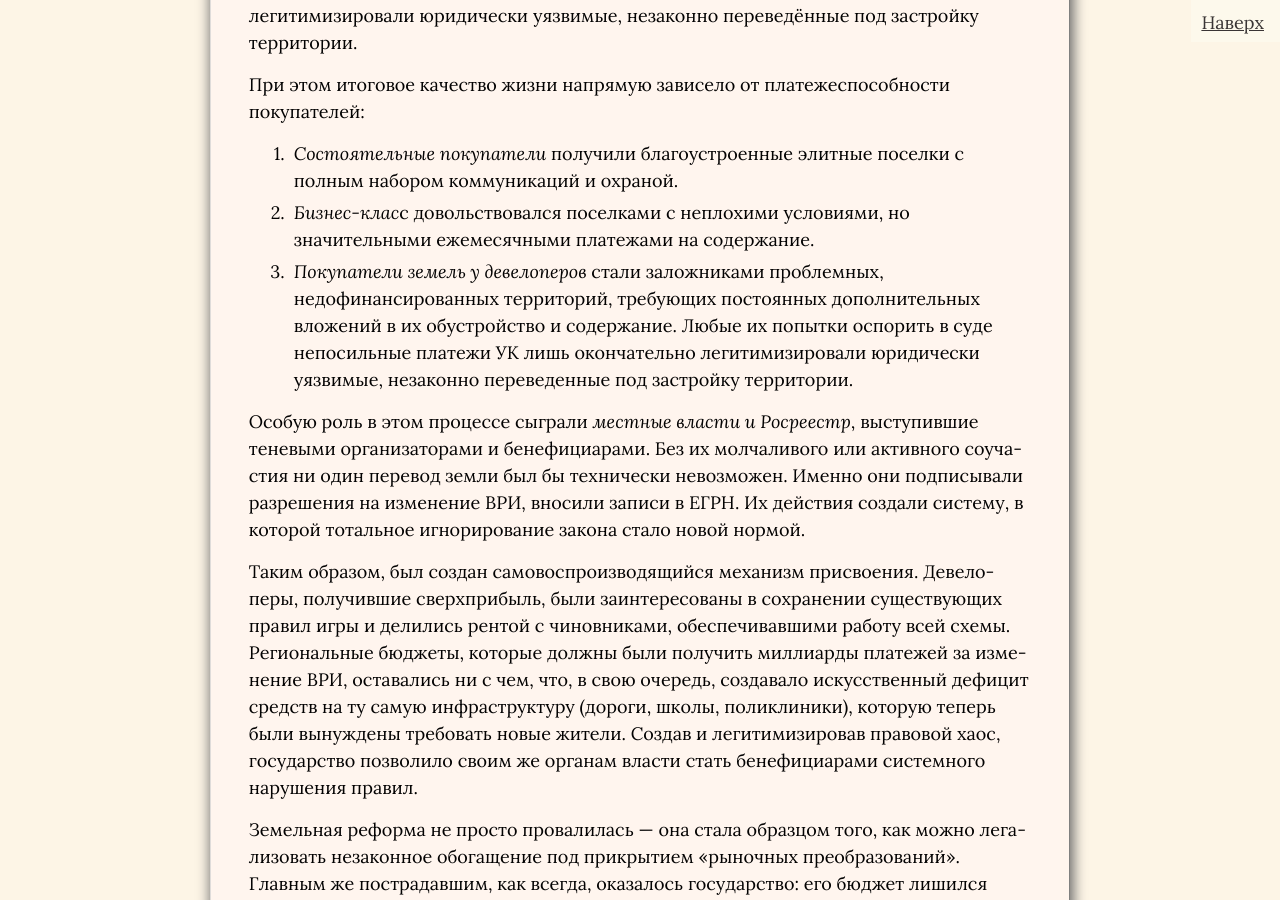
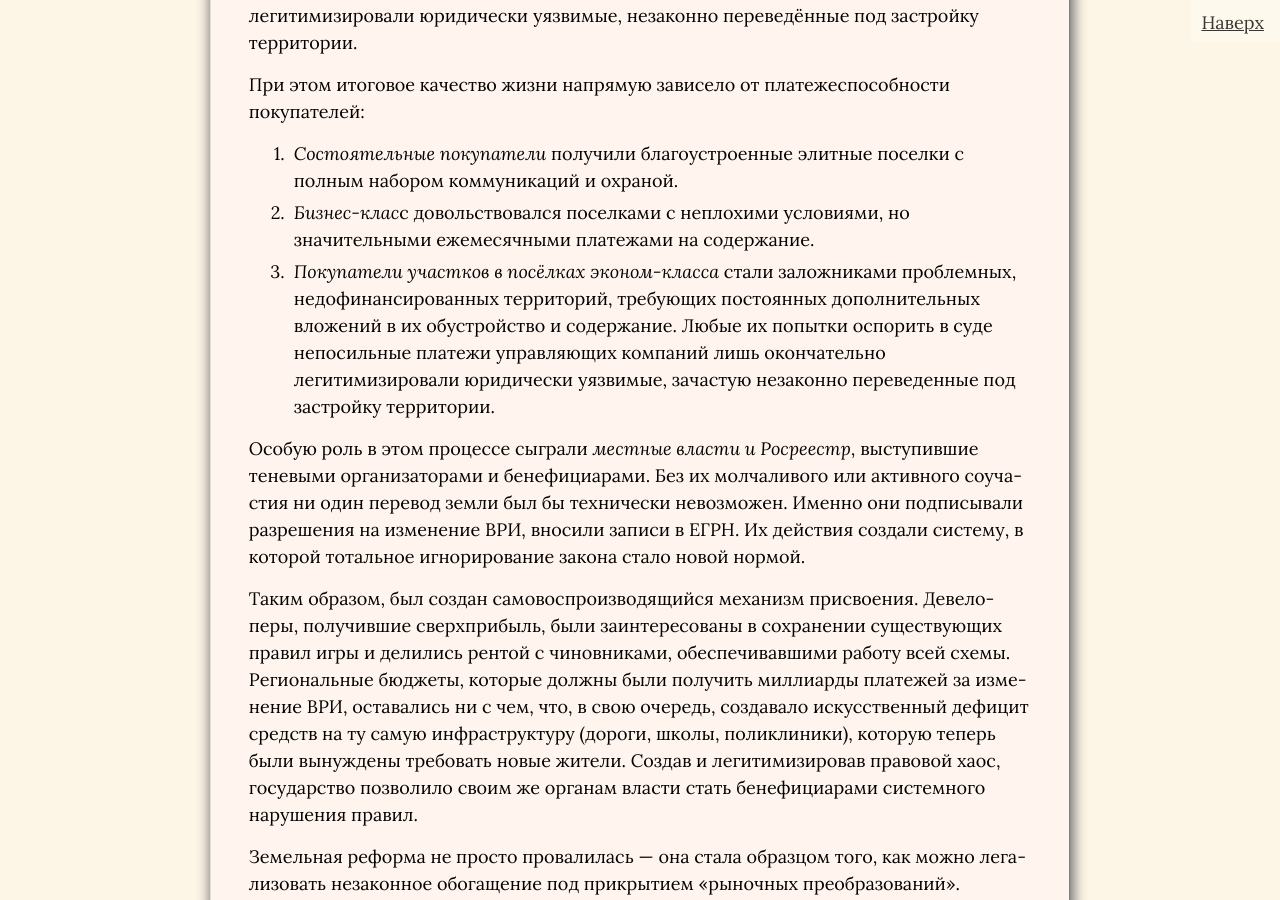
Before and after one commit to SergSi/land-use-art, a Jekyll site: the page built from _posts/2025-08-25-reforma.md, in a window 1280 px wide and 900 px high, scrolled down 10139 px. Built offline with Jekyll 4.4.1, drawn with Linux system fonts in a browser that asks for light colours; some web fonts are replaced.

Commit message:
Update 2025-08-25-reforma.md

```diff
--- a/_posts/2025-08-25-reforma.md
+++ b/_posts/2025-08-25-reforma.md
@@ -145,7 +145,7 @@ align: right
 
 1. *Состоятельные покупатели* получили благоустроенные элитные поселки с полным набором коммуникаций и охраной.
 2. *Бизнес-клас*с довольствовался поселками с неплохими условиями, но значительными ежемесячными платежами на содержание.
-3. *Покупатели земель у девелоперов* стали заложниками проблемных, недофинансированных территорий, требующих постоянных дополнительных вложений в их обустройство и содержание. Любые их попытки оспорить в суде непосильные платежи УК лишь окончательно легитимизировали юридически уязвимые, незаконно переведенные под застройку территории.
+3. *Покупатели участков в посёлках эконом-класса* стали заложниками проблемных, недофинансированных территорий, требующих постоянных дополнительных вложений в их обустройство и содержание. Любые их попытки оспорить в суде непосильные платежи управляющих компаний лишь окончательно легитимизировали юридически уязвимые, зачастую незаконно переведенные под застройку территории.
 
 Особую роль в этом процессе сыграли *местные власти и Росреестр*, выступившие теневыми организаторами и бенефициарами. Без их молчаливого или активного соучастия ни один перевод земли был бы технически невозможен. Именно они подписывали разрешения на изменение ВРИ, вносили записи в ЕГРН. Их действия создали систему, в которой тотальное игнорирование закона стало новой нормой.
 
```
